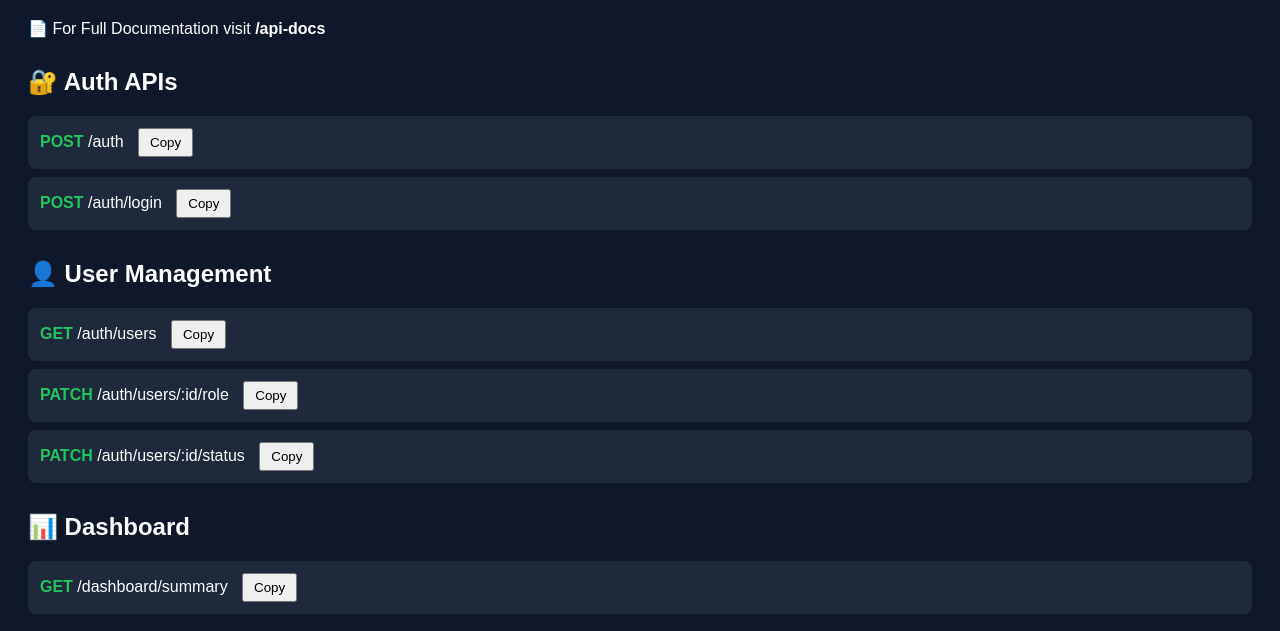
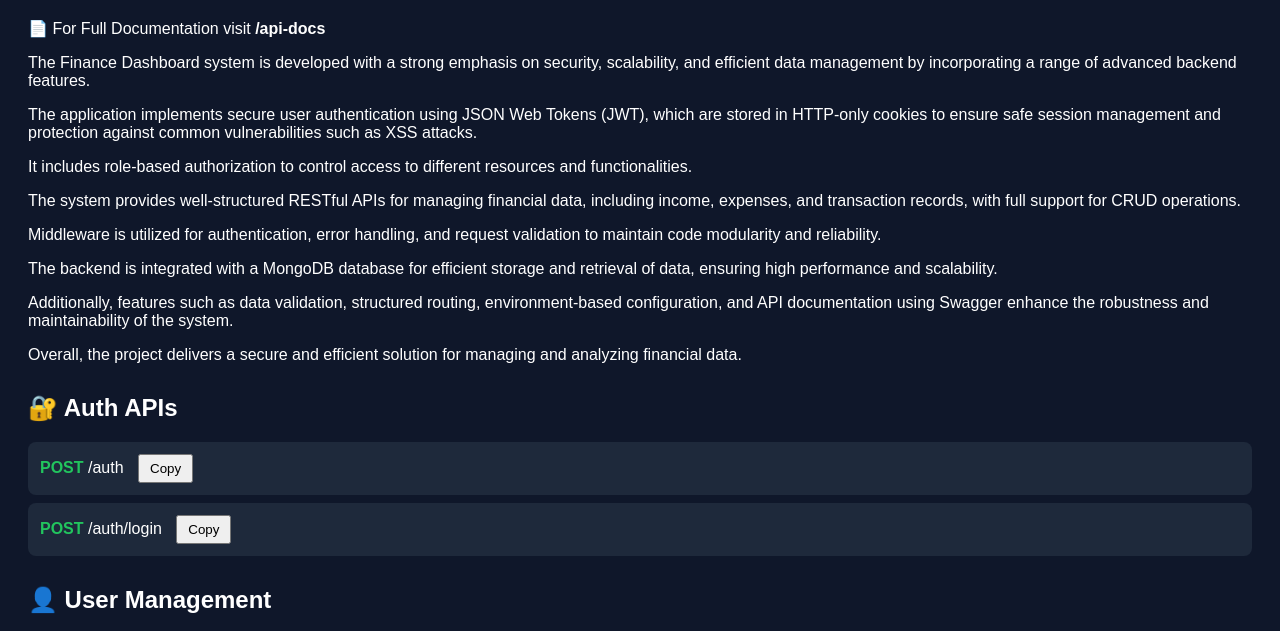
Before and after one commit to Yuvrajkhatri05/financeDashboardBackend, a website: page Public/index.html in a window 1280 px wide. Shown: the part 90-721 px from the top of the page. Drawn offline with Linux system fonts and the light colour scheme.

Commit message:
Update index.html

```diff
--- a/Public/index.html
+++ b/Public/index.html
@@ -38,6 +38,14 @@
 
 <h1>💰 Finance Dashboard API</h1>
 <p>📄 For Full Documentation visit <b>/api-docs</b></p>
+<p>The Finance Dashboard system is developed with a strong emphasis on security, scalability, and efficient data management by incorporating a range of advanced backend features.</p>
+<p>The application implements secure user authentication using JSON Web Tokens (JWT), which are stored in HTTP-only cookies to ensure safe session management and protection against common vulnerabilities such as XSS attacks.</p>
+<p>It includes role-based authorization to control access to different resources and functionalities.</p>
+<p>The system provides well-structured RESTful APIs for managing financial data, including income, expenses, and transaction records, with full support for CRUD operations.</p>
+<p>Middleware is utilized for authentication, error handling, and request validation to maintain code modularity and reliability.</p>
+<p>The backend is integrated with a MongoDB database for efficient storage and retrieval of data, ensuring high performance and scalability.</p>
+<p>Additionally, features such as data validation, structured routing, environment-based configuration, and API documentation using Swagger enhance the robustness and maintainability of the system.</p>
+<p>Overall, the project delivers a secure and efficient solution for managing and analyzing financial data.</p>
 
 <!-- AUTH APIs -->
 <div class="section">
```
